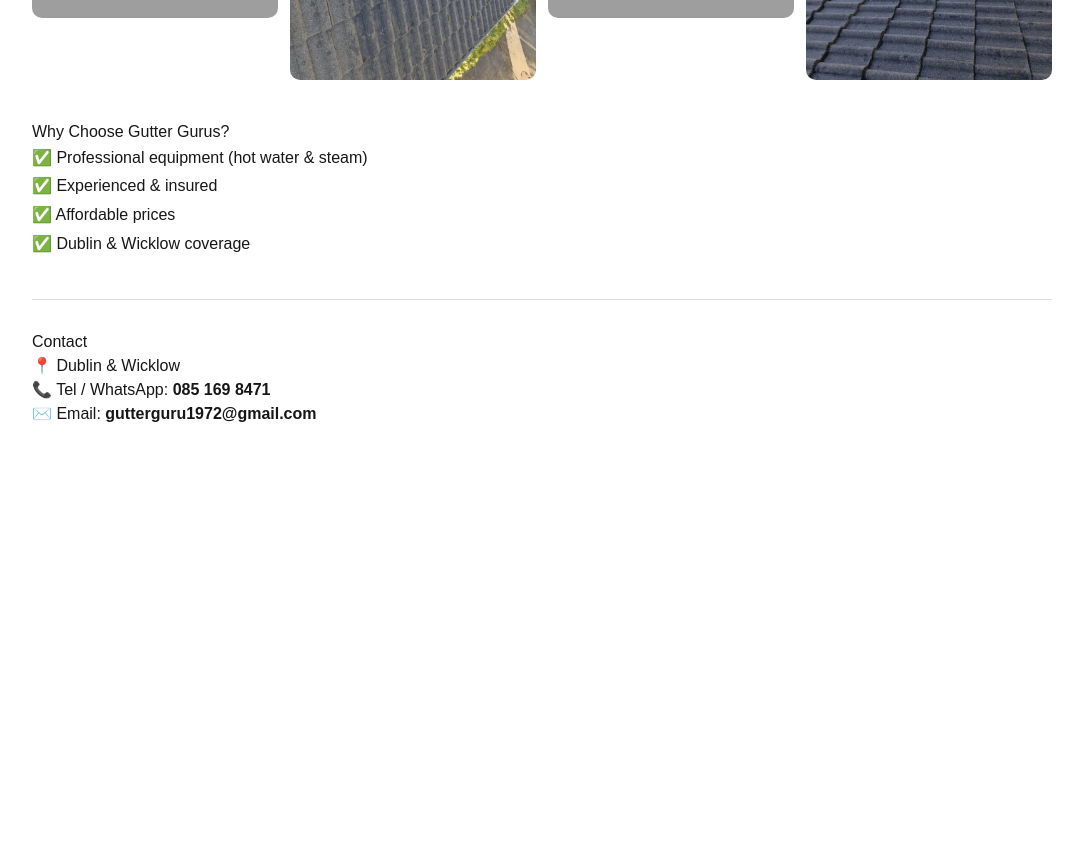
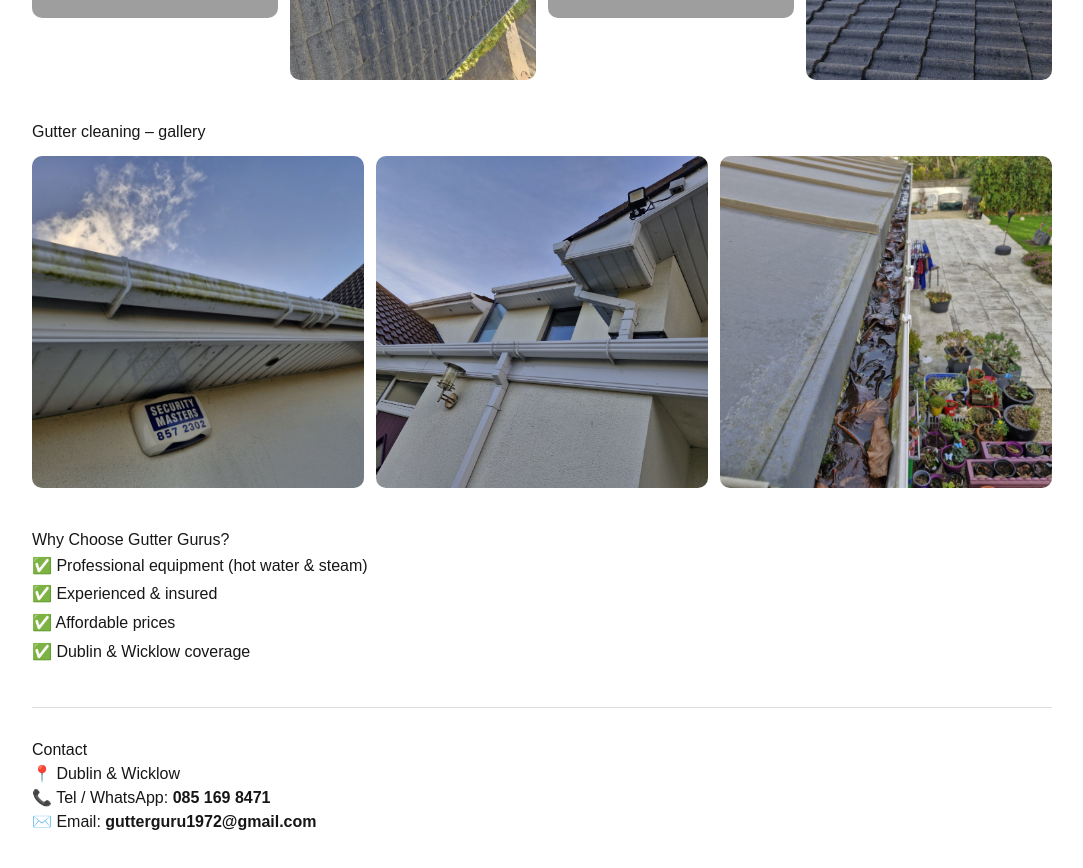
Before and after one commit to gutterguru1972-cloud/gutter-gurus, a Next.js app: page / in a window 1280 px wide. Shown: the part 800-1668 px from the top of the page, without its empty margins (98-1181 px from the left). Before the commit the page ends 1266 px from the top, so only its background shows below. Built offline with nearby package versions, Linux system fonts and the light colour scheme; grey boxes are pictures that could not be loaded.

Commit message:
Add gutters gallery images

```diff
--- a/app/page.tsx
+++ b/app/page.tsx
@@ -72,6 +72,38 @@
 </div>
 
       </section>
+{/* GUTTER CLEANING – GALLERY */}
+<section style={{ marginBottom: "40px" }}>
+  <h2>Gutter cleaning – gallery</h2>
+
+  <div
+    style={{
+      display: "grid",
+      gridTemplateColumns: "repeat(auto-fit, minmax(220px, 1fr))",
+      gap: "12px",
+      marginTop: "12px",
+    }}
+  >
+    <img
+      src="/images/gutters/20251210_103036.jpg"
+      alt="Gutter cleaning"
+      style={{ width: "100%", borderRadius: "10px" }}
+    />
+
+    <img
+      src="/images/gutters/20251210_123108.jpg"
+      alt="Gutter cleaning"
+      style={{ width: "100%", borderRadius: "10px" }}
+    />
+
+    <img
+      src="/images/gutters/20251210_133209.jpg"
+      alt="Gutter cleaning"
+      style={{ width: "100%", borderRadius: "10px" }}
+    />
+  </div>
+
+</section>
 
       {/* WHY US */}
       <section style={{ marginBottom: "40px" }}>
```
